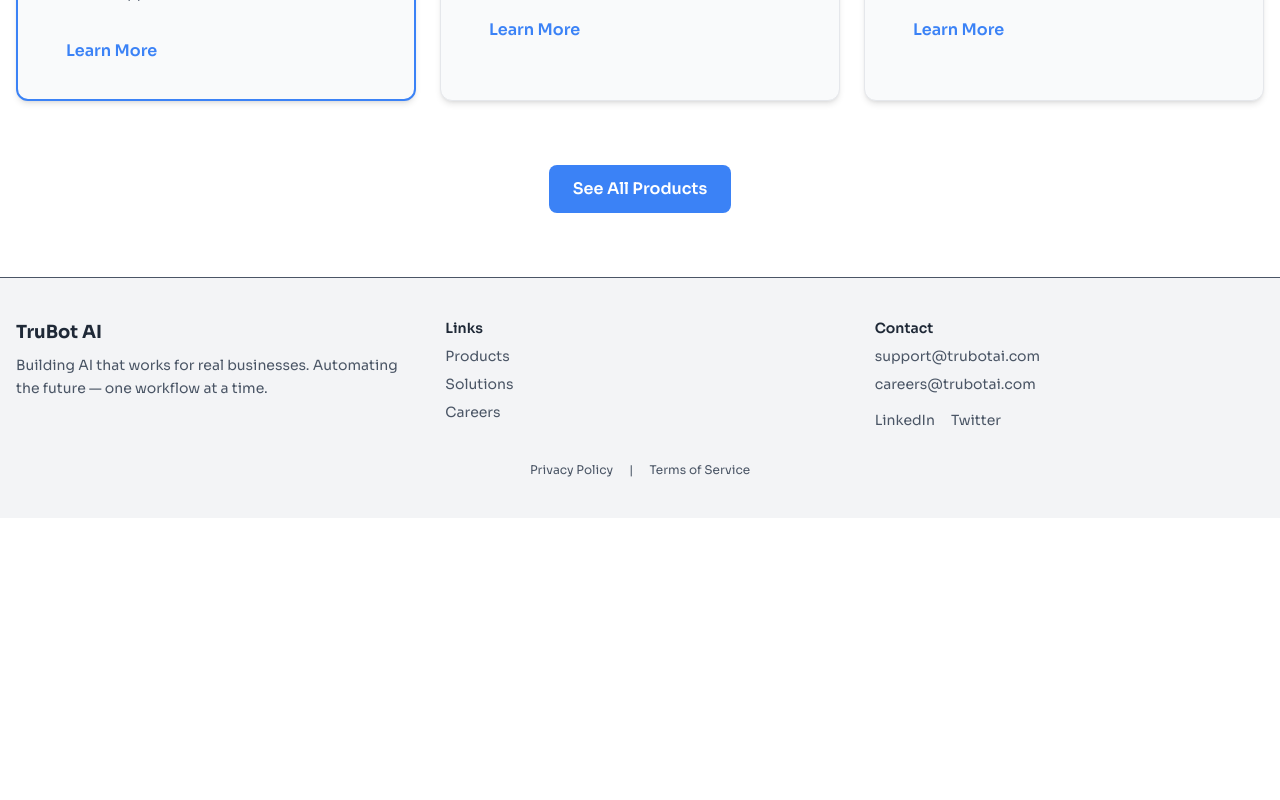
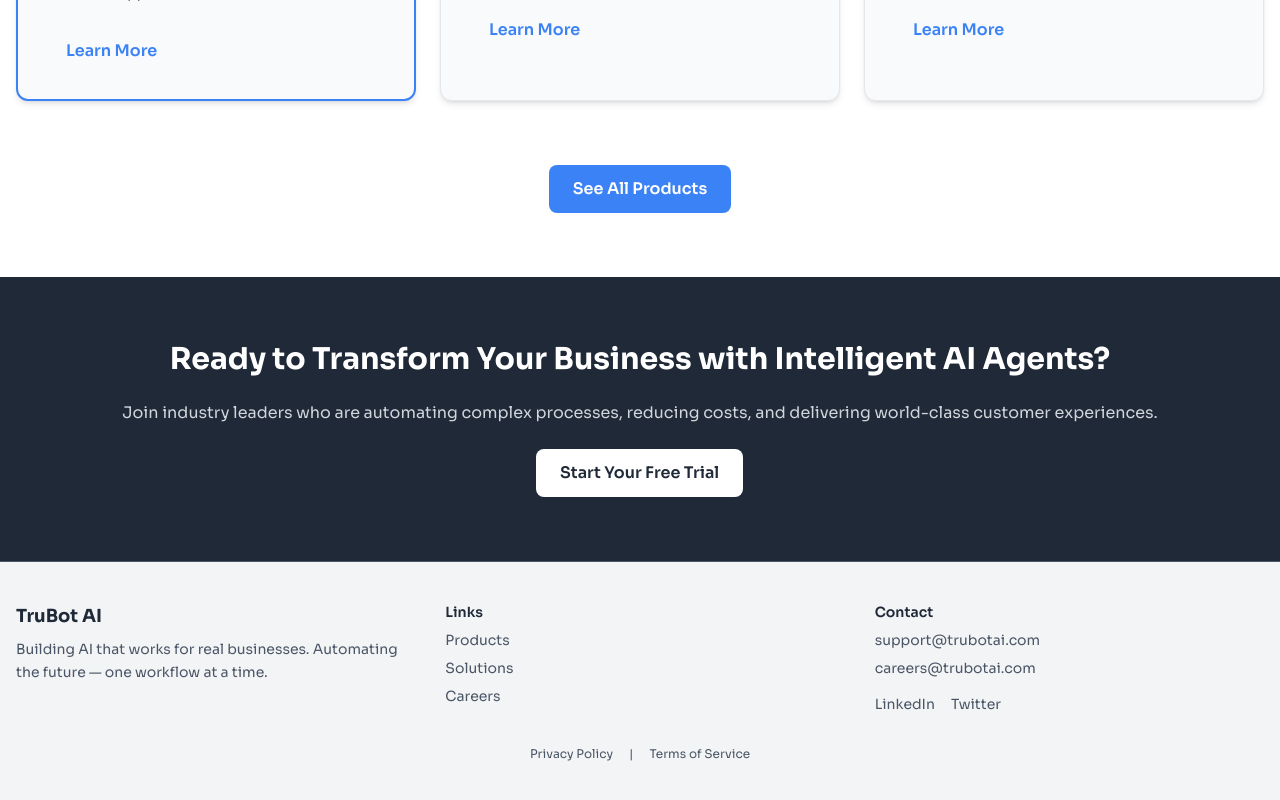
Before and after one commit to trubotai/trubot_ai_web, a Next.js app: page /products/ai-agents in a window 1280 px wide. Shown: the part 5986-6786 px from the top of the page. Before the commit the page ends 6504 px from the top, so only its background shows below. Built offline with nearby package versions, Linux system fonts and the light colour scheme.

Commit message:
add ai-agents page

```diff
--- a/app/products/ai-agents/page.tsx
+++ b/app/products/ai-agents/page.tsx
@@ -6,6 +6,7 @@ import PricingSection from "./components/PricingSection";
 import CaseStudies from "./components/CaseStudies";
 import FAQSection from "./components/FAQSection";
 import RelatedProducts from "./components/RelatedProducts";
+import FinalCTASection from "@/app/ui/components/FinalCTASection";
 
 const Page = () => {
   return (
@@ -18,6 +19,12 @@ const Page = () => {
       <CaseStudies />
       <FAQSection />
       <RelatedProducts />
+      <FinalCTASection
+        title="Ready to Transform Your Business with Intelligent AI Agents?"
+        subtitle="Join industry leaders who are automating complex processes, reducing costs, and delivering world-class customer experiences."
+        ctaLabel="Start Your Free Trial"
+        ctaLink="/start-trial"
+      />
     </>
   );
 };
```
